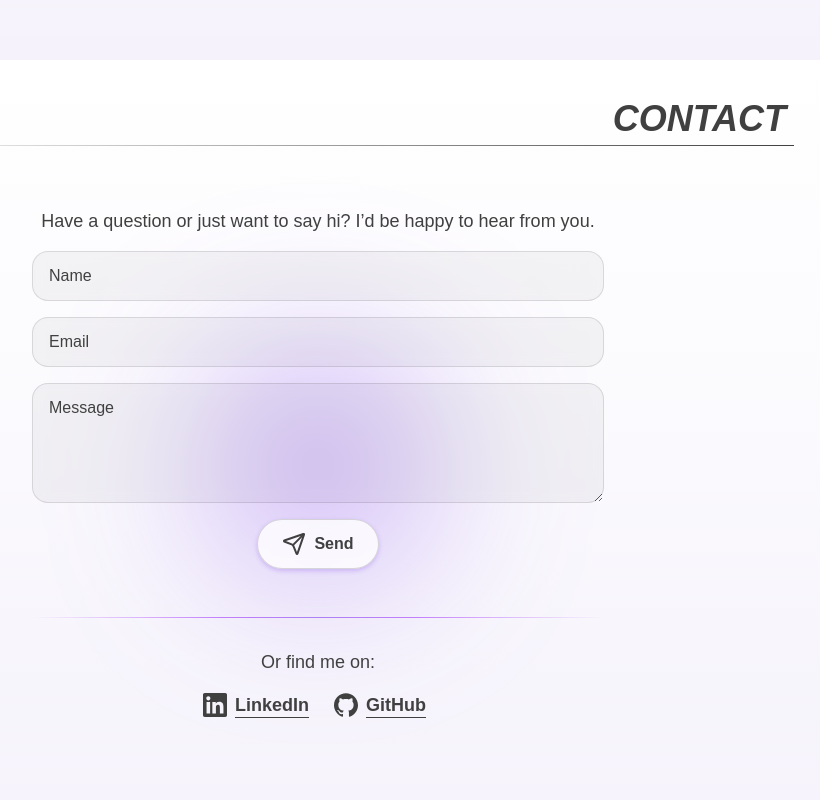
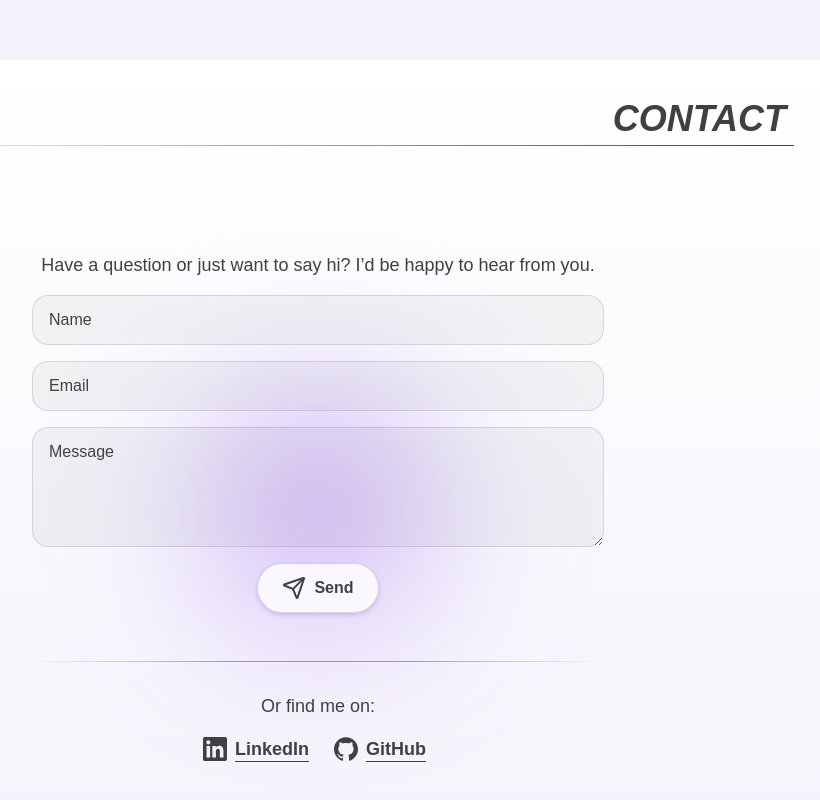
Before and after one commit to punit-shah/punitshah-dev-v2, a React (Vite) app: page / in a window 1280 px wide. Shown: the part 2340-3140 px from the top of the page, without its empty margins (358-1178 px from the left). Built offline with nearby package versions, Linux system fonts and the light colour scheme; no server answers; a web font is replaced by a local one.

Commit message:
Remove unnecessary margin from container in Contact section

```diff
--- a/src/sections/Contact/Contact.module.css
+++ b/src/sections/Contact/Contact.module.css
@@ -6,7 +6,6 @@
   align-items: center;
   justify-content: center;
   gap: 4rem;
-  margin-block-end: 5.5rem;
 
   p {
     text-align: center;
```
